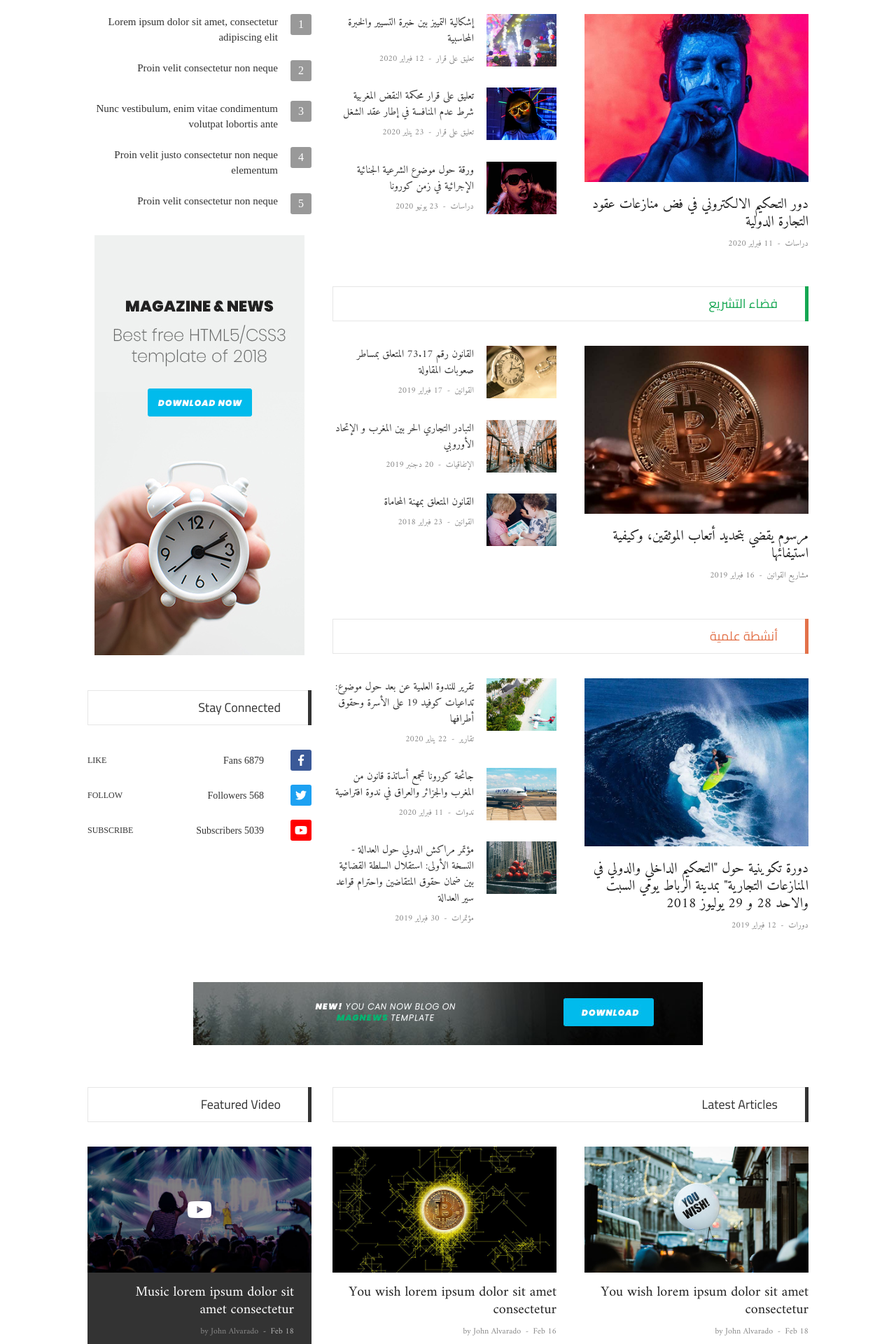
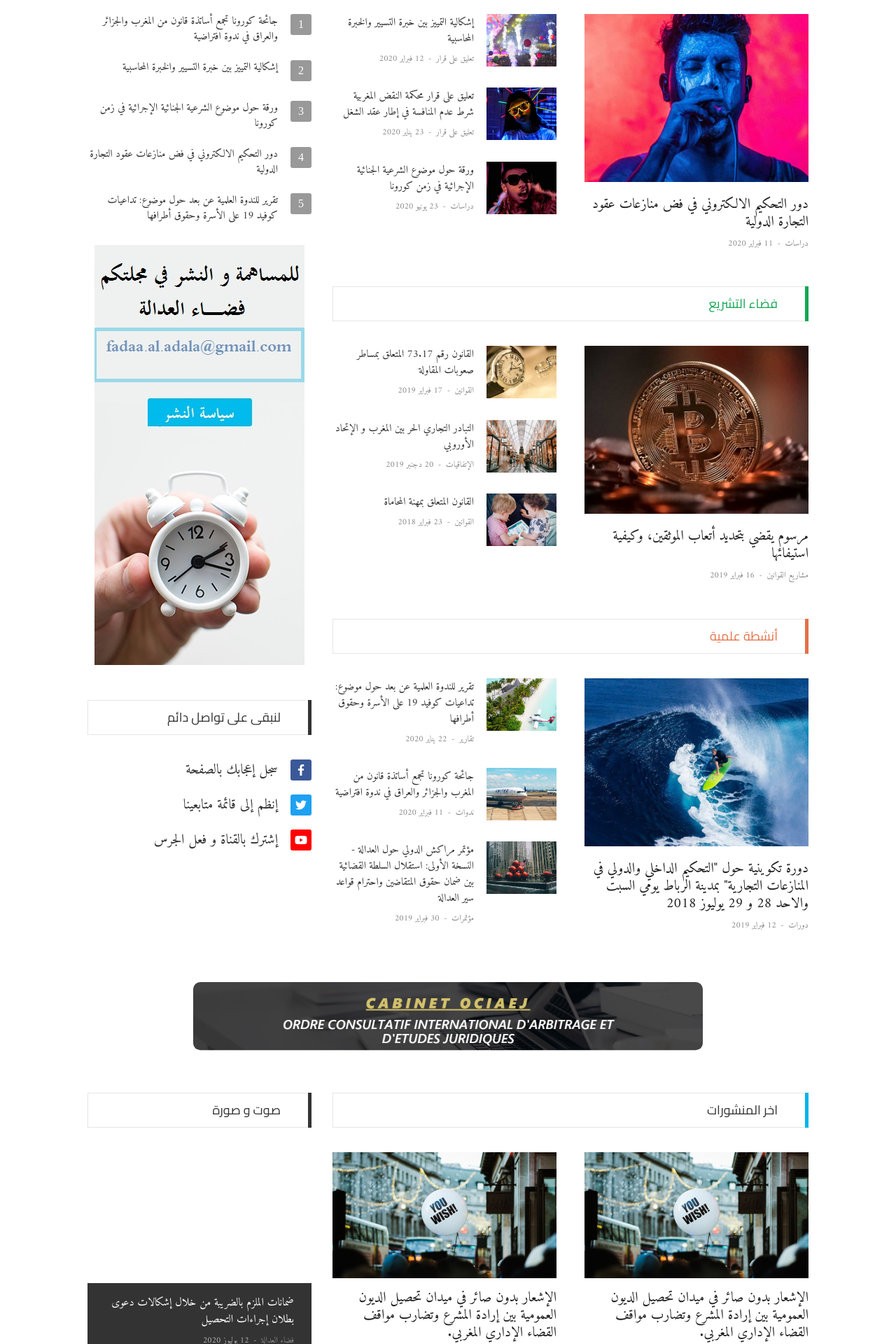
Before and after one commit to sana-ben036/Projet-de-stage, a PHP site: page / in a window 1280 px wide. Shown: the part 880-2800 px from the top of the page at 70% size. Run offline with PHP 8.4, Linux system fonts and the light colour scheme; some web fonts are replaced; grey boxes are pictures that could not be loaded.

Commit message:
update
latest article
side bar ( subscribe, social media, banner

```diff
--- a/css/main.css
+++ b/css/main.css
@@ -196,7 +196,7 @@ Input, textarea : 14px/1.6 '', Arial, sans-serif;
 }
 
 .left-topbar-item {
-  font-family: Roboto-Regular;
+  font-family: 'Cairo', serif;
   font-size: 12px;
   color: #ccc;
   line-height: 1.8;
@@ -225,7 +225,7 @@ a.left-topbar-item:hover {
 }
 
 .left-topbar-item:first-child:before {
-  display: none;
+  display: block;
 }
 
 /*---------------------------------------------*/
@@ -1186,7 +1186,7 @@ a.breadcrumb-item:hover {
 }
 
 .f1-s-7 {
-  font-family: Roboto-Medium;
+  font-family: 'Amiri', serif;
   font-size: 15px;
   line-height: 1.466667;
 }
@@ -1262,13 +1262,13 @@ a.breadcrumb-item:hover {
 }
 
 .f1-m-5 {
-  font-family: Roboto-Bold;
+  font-family: 'Cairo', sans-serif;
   font-size: 24px;
   line-height: 1.3;
 }
 
 .f1-m-6 {
-  font-family: Roboto-Regular;
+  font-family: 'Amiri', serif;
   font-size: 18px;
   line-height: 1.333333;
 }
--- a/index.html
+++ b/index.html
@@ -5,7 +5,7 @@
 	<meta charset="UTF-8">
 	<meta name="viewport" content="width=device-width, initial-scale=1">
 <!--===============================================================================================-->
-	<link rel="icon" type="image/png" href="images/icons/favicon.png"/>
+	<link rel="icon" type="image/png" href="images/icons/justice.png"/>
 <!--===============================================================================================-->
 	<link rel="stylesheet" type="text/css" href="vendor/bootstrap/css/bootstrap.min.css">
 	<link rel="stylesheet" type="text/css" href="vendor/bootstrap/css/bootstrap-rtl.min.css">
@@ -36,29 +36,23 @@
 			<div class="topbar">
 				<div class="content-topbar container h-100">
 					<div class="left-topbar">
-						<span class="left-topbar-item flex-wr-s-c">
-							<span>
-								New York, NY
-							</span>
-
-							<img class="m-b-1 m-rl-8" src="images/icons/icon-night.png" alt="IMG">
-
-							<span>
-								HI 58° LO 56°
-							</span>
-						</span>
-
-						<a href="#" class="left-topbar-item">
-							اتصل بنا
-						</a>
 
 						<a href="#" class="left-topbar-item">
 							الدخول
 						</a>
+
+						<a href="contact.html" class="left-topbar-item">
+							إتصل بنا
+						</a>
+						<a href="#" class="left-topbar-item">
+							سياسة النشر
+						</a>
+
+
 					</div>
 
 					<div class="right-topbar">
-						<a href="#">
+						<a href="https://www.facebook.com/OCIAEJ">
 							<span class="fab fa-facebook-f"></span>
 						</a>
 
@@ -66,7 +60,7 @@
 							<span class="fab fa-twitter"></span>
 						</a>
 
-						<a href="#">
+						<a href="https://www.youtube.com/channel/UChBRIuAYSgkGaaxioE4U9jw">
 							<span class="fab fa-youtube"></span>
 						</a>
 					</div>
@@ -92,33 +86,23 @@
 			<!-- Menu Mobile -->
 			<div class="menu-mobile">
 				<ul class="topbar-mobile">
-					<li class="left-topbar">
-						<span class="left-topbar-item flex-wr-s-c">
-							<span>
-								New York, NY
-							</span>
 
-							<img class="m-b-1 m-rl-8" src="images/icons/icon-night.png" alt="IMG">
-
-							<span>
-								HI 58° LO 56°
-							</span>
-						</span>
-					</li>
 
 					<li class="left-topbar">
 
 						<a href="#" class="left-topbar-item">
-							اتصل بنا
+							الدخول
 						</a>
-
+						<a href="contact.html" class="left-topbar-item">
+							إتصل بنا
+						</a>
 						<a href="#" class="left-topbar-item">
-							الدخول
+							سياسة النشر
 						</a>
 					</li>
 
 					<li class="right-topbar">
-						<a href="#">
+						<a href="https://www.facebook.com/OCIAEJ">
 							<span class="fab fa-facebook-f"></span>
 						</a>
 
@@ -126,7 +110,7 @@
 							<span class="fab fa-twitter"></span>
 						</a>
 
-						<a href="#">
+						<a href="https://www.youtube.com/channel/UChBRIuAYSgkGaaxioE4U9jw">
 							<span class="fab fa-youtube"></span>
 						</a>
 					</li>
@@ -876,7 +842,7 @@
 									</div>
 
 									<a href="#" class="size-w-3 f1-s-7 cl3 hov-cl10 trans-03">
-										Lorem ipsum dolor sit amet, consectetur adipiscing elit
+										جائحة كورونا تجمع أساتذة قانون من المغرب والجزائر والعراق في ندوة افتراضية
 									</a>
 								</li>
 
@@ -886,7 +852,7 @@
 									</div>
 
 									<a href="#" class="size-w-3 f1-s-7 cl3 hov-cl10 trans-03">
-										Proin velit consectetur non neque
+										إشكالية التمييز بين خبرة التسيير والخبرة المحاسبية
 									</a>
 								</li>
 
@@ -896,7 +862,7 @@
 									</div>
 
 									<a href="#" class="size-w-3 f1-s-7 cl3 hov-cl10 trans-03">
-										Nunc vestibulum, enim vitae condimentum volutpat lobortis ante
+										ورقة حول موضوع الشرعية الجنائية الإجرائية في زمن كورونا
 									</a>
 								</li>
 
@@ -906,7 +872,7 @@
 									</div>
 
 									<a href="#" class="size-w-3 f1-s-7 cl3 hov-cl10 trans-03">
-										Proin velit justo consectetur non neque elementum
+										دور التحكيم الالكتروني في فض منازعات عقود التجارة الدولية
 									</a>
 								</li>
 
@@ -916,7 +882,7 @@
 									</div>
 
 									<a href="#" class="size-w-3 f1-s-7 cl3 hov-cl10 trans-03">
-										Proin velit consectetur non neque
+										تقرير للندوة العلمية عن بعد حول موضوع: تداعيات كوفيد 19 على الأسرة وحقوق أطرافها
 									</a>
 								</li>
 							</ul>
@@ -933,23 +899,22 @@
 						<div class="p-t-50">
 							<div class="how2 how2-cl4 flex-s-c">
 								<h3 class="f1-m-2 cl3 tab01-title">
-									Stay Connected
+									لنبقى على تواصل دائم
+
 								</h3>
 							</div>
 
 							<ul class="p-t-35">
 								<li class="flex-wr-sb-c p-b-20">
-									<a href="#" class="size-a-8 flex-c-c borad-3 size-a-8 bg-facebook fs-16 cl0 hov-cl0">
+									<a href="https://www.facebook.com/OCIAEJ" class="size-a-8 flex-c-c borad-3 size-a-8 bg-facebook fs-16 cl0 hov-cl0">
 										<span class="fab fa-facebook-f"></span>
 									</a>
 
 									<div class="size-w-3 flex-wr-sb-c">
-										<span class="f1-s-8 cl3 p-r-20">
-											6879 Fans
-										</span>
 
-										<a href="#" class="f1-s-9 text-uppercase cl3 hov-cl10 trans-03">
-											Like
+
+										<a href="https://www.facebook.com/OCIAEJ" class="f1-m-3 text-uppercase cl3 hov-cl10 trans-03">
+											سجل إعجابك بالصفحة
 										</a>
 									</div>
 								</li>
@@ -960,28 +925,24 @@
 									</a>
 
 									<div class="size-w-3 flex-wr-sb-c">
-										<span class="f1-s-8 cl3 p-r-20">
-											568 Followers
-										</span>
 
-										<a href="#" class="f1-s-9 text-uppercase cl3 hov-cl10 trans-03">
-											Follow
+
+										<a href="#" class="f1-m-3 text-uppercase cl3 hov-cl10 trans-03">
+											إنظم إلى قائمة متابعينا
 										</a>
 									</div>
 								</li>
 
 								<li class="flex-wr-sb-c p-b-20">
-									<a href="#" class="size-a-8 flex-c-c borad-3 size-a-8 bg-youtube fs-16 cl0 hov-cl0">
+									<a href="https://www.youtube.com/channel/UChBRIuAYSgkGaaxioE4U9jw" class="size-a-8 flex-c-c borad-3 size-a-8 bg-youtube fs-16 cl0 hov-cl0">
 										<span class="fab fa-youtube"></span>
 									</a>
 
 									<div class="size-w-3 flex-wr-sb-c">
-										<span class="f1-s-8 cl3 p-r-20">
-											5039 Subscribers
-										</span>
 
-										<a href="#" class="f1-s-9 text-uppercase cl3 hov-cl10 trans-03">
-											Subscribe
+
+										<a href="https://www.youtube.com/channel/UChBRIuAYSgkGaaxioE4U9jw" class="f1-m-3 text-uppercase cl3 hov-cl10 trans-03">
+											إشترك بالقناة و فعل الجرس
 										</a>
 									</div>
 								</li>
@@ -996,8 +957,8 @@
 	<!-- Banner -->
 	<div class="container">
 		<div class="flex-c-c">
-			<a href="#">
-				<img class="max-w-full" src="images/banner-01.jpg" alt="IMG">
+			<a href="https://www.ociaej.ma/">
+				<img class="max-w-full" src="images/banner-4.png" alt="IMG">
 			</a>
 		</div>
 	</div>
@@ -1007,9 +968,9 @@
 		<div class="container">
 			<div class="row justify-content-center">
 				<div class="col-md-10 col-lg-8 p-b-20">
-					<div class="how2 how2-cl4 flex-s-c m-r-10 m-r-0-sr991">
+					<div class="how2 how2-cl5 flex-s-c m-r-10 m-r-0-sr991">
 						<h3 class="f1-m-2 cl3 tab01-title">
-							Latest Articles
+							اخر المنشورات
 						</h3>
 					</div>
 
@@ -1024,13 +985,13 @@
 								<div class="p-t-16">
 									<h5 class="p-b-5">
 										<a href="blog-detail-01.html" class="f1-m-3 cl2 hov-cl10 trans-03">
-											You wish lorem ipsum dolor sit amet consectetur
+											الإشعار بدون صائر في ميدان تحصيل الديون العمومية بين إرادة المشرع وتضارب مواقف القضاء الإداري المغربي.
 										</a>
 									</h5>
 
 									<span class="cl8">
 										<a href="#" class="f1-s-4 cl8 hov-cl10 trans-03">
-											by John Alvarado
+											فضاء العدالة
 										</a>
 
 										<span class="f1-s-3 m-rl-3">
@@ -1038,7 +999,7 @@
 										</span>
 
 										<span class="f1-s-3">
-											Feb 18
+											12 فبراير 2020
 										</span>
 									</span>
 								</div>
@@ -1049,19 +1010,19 @@
 							<!-- Item latest -->
 							<div class="m-b-45">
 								<a href="blog-detail-01.html" class="wrap-pic-w hov1 trans-03">
-									<img src="images/latest-02.jpg" alt="IMG">
+									<img src="images/latest-01.jpg" alt="IMG">
 								</a>
 
 								<div class="p-t-16">
 									<h5 class="p-b-5">
 										<a href="blog-detail-01.html" class="f1-m-3 cl2 hov-cl10 trans-03">
-											You wish lorem ipsum dolor sit amet consectetur
+											الإشعار بدون صائر في ميدان تحصيل الديون العمومية بين إرادة المشرع وتضارب مواقف القضاء الإداري المغربي.
 										</a>
 									</h5>
 
 									<span class="cl8">
 										<a href="#" class="f1-s-4 cl8 hov-cl10 trans-03">
-											by John Alvarado
+											فضاء العدالة
 										</a>
 
 										<span class="f1-s-3 m-rl-3">
@@ -1069,7 +1030,7 @@
 										</span>
 
 										<span class="f1-s-3">
-											Feb 16
+											12 فبراير 2020
 										</span>
 									</span>
 								</div>
@@ -1080,19 +1041,19 @@
 							<!-- Item latest -->
 							<div class="m-b-45">
 								<a href="blog-detail-01.html" class="wrap-pic-w hov1 trans-03">
-									<img src="images/latest-03.jpg" alt="IMG">
+									<img src="images/latest-01.jpg" alt="IMG">
 								</a>
 
 								<div class="p-t-16">
 									<h5 class="p-b-5">
 										<a href="blog-detail-01.html" class="f1-m-3 cl2 hov-cl10 trans-03">
-											You wish lorem ipsum dolor sit amet consectetur
+											الإشعار بدون صائر في ميدان تحصيل الديون العمومية بين إرادة المشرع وتضارب مواقف القضاء الإداري المغربي.
 										</a>
 									</h5>
 
 									<span class="cl8">
 										<a href="#" class="f1-s-4 cl8 hov-cl10 trans-03">
-											by John Alvarado
+											فضاء العدالة
 										</a>
 
 										<span class="f1-s-3 m-rl-3">
@@ -1100,7 +1061,7 @@
 										</span>
 
 										<span class="f1-s-3">
-											Feb 15
+											12 فبراير 2020
 										</span>
 									</span>
 								</div>
@@ -1111,19 +1072,19 @@
 							<!-- Item latest -->
 							<div class="m-b-45">
 								<a href="blog-detail-01.html" class="wrap-pic-w hov1 trans-03">
-									<img src="images/latest-04.jpg" alt="IMG">
+									<img src="images/latest-01.jpg" alt="IMG">
 								</a>
 
 								<div class="p-t-16">
 									<h5 class="p-b-5">
 										<a href="blog-detail-01.html" class="f1-m-3 cl2 hov-cl10 trans-03">
-											You wish lorem ipsum dolor sit amet consectetur
+											الإشعار بدون صائر في ميدان تحصيل الديون العمومية بين إرادة المشرع وتضارب مواقف القضاء الإداري المغربي.
 										</a>
 									</h5>
 
 									<span class="cl8">
 										<a href="#" class="f1-s-4 cl8 hov-cl10 trans-03">
-											by John Alvarado
+											فضاء العدالة
 										</a>
 
 										<span class="f1-s-3 m-rl-3">
@@ -1131,7 +1092,7 @@
 										</span>
 
 										<span class="f1-s-3">
-											Feb 13
+											12 فبراير 2020
 										</span>
 									</span>
 								</div>
@@ -1142,19 +1103,19 @@
 							<!-- Item latest -->
 							<div class="m-b-45">
 								<a href="blog-detail-01.html" class="wrap-pic-w hov1 trans-03">
-									<img src="images/latest-05.jpg" alt="IMG">
+									<img src="images/latest-01.jpg" alt="IMG">
 								</a>
 
 								<div class="p-t-16">
 									<h5 class="p-b-5">
 										<a href="blog-detail-01.html" class="f1-m-3 cl2 hov-cl10 trans-03">
-											You wish lorem ipsum dolor sit amet consectetur
+											الإشعار بدون صائر في ميدان تحصيل الديون العمومية بين إرادة المشرع وتضارب مواقف القضاء الإداري المغربي.
 										</a>
 									</h5>
 
 									<span class="cl8">
 										<a href="#" class="f1-s-4 cl8 hov-cl10 trans-03">
-											by John Alvarado
+											فضاء العدالة
 										</a>
 
 										<span class="f1-s-3 m-rl-3">
@@ -1162,7 +1123,7 @@
 										</span>
 
 										<span class="f1-s-3">
-											Feb 10
+											12 فبراير 2020
 										</span>
 									</span>
 								</div>
@@ -1173,19 +1134,19 @@
 							<!-- Item latest -->
 							<div class="m-b-45">
 								<a href="blog-detail-01.html" class="wrap-pic-w hov1 trans-03">
-									<img src="images/latest-06.jpg" alt="IMG">
+									<img src="images/latest-01.jpg" alt="IMG">
 								</a>
 
 								<div class="p-t-16">
 									<h5 class="p-b-5">
 										<a href="blog-detail-01.html" class="f1-m-3 cl2 hov-cl10 trans-03">
-											You wish lorem ipsum dolor sit amet consectetur
+											الإشعار بدون صائر في ميدان تحصيل الديون العمومية بين إرادة المشرع وتضارب مواقف القضاء الإداري المغربي.
 										</a>
 									</h5>
 
 									<span class="cl8">
 										<a href="#" class="f1-s-4 cl8 hov-cl10 trans-03">
-											by John Alvarado
+											فضاء العدالة
 										</a>
 
 										<span class="f1-s-3 m-rl-3">
@@ -1193,7 +1154,7 @@
 										</span>
 
 										<span class="f1-s-3">
-											Feb 09
+											12 فبراير 2020
 										</span>
 									</span>
 								</div>
@@ -1204,33 +1165,29 @@
 
 				<div class="col-md-10 col-lg-4">
 					<div class="p-l-10 p-rl-0-sr991 p-b-20">
-						<!-- Video -->
+						<!-- صوت و صورة -->
 						<div class="p-b-55">
 							<div class="how2 how2-cl4 flex-s-c m-b-35">
 								<h3 class="f1-m-2 cl3 tab01-title">
-									Featured Video
+									صوت و صورة
 								</h3>
 							</div>
 
 							<div>
 								<div class="wrap-pic-w pos-relative">
-									<img src="images/video-01.jpg" alt="IMG">
-
-									<button class="s-full ab-t-l flex-c-c fs-32 cl0 hov-cl10 trans-03" data-toggle="modal" data-target="#modal-video-01">
-										<span class="fab fa-youtube"></span>
-									</button>
+									<iframe  width="320" height="180" src="https://www.youtube.com/embed/tVTNaoYiQac" frameborder="0" allowfullscreen></iframe>
 								</div>
 
 								<div class="p-tb-16 p-rl-25 bg3">
 									<h5 class="p-b-5">
-										<a href="#" class="f1-m-3 cl0 hov-cl10 trans-03">
-											Music lorem ipsum dolor sit amet consectetur
+										<a href="#" class="f1-m-1 cl0 hov-cl10 trans-03">
+											ضمانات الملزم بالضريبة من خلال إشكالات دعوى بطلان إجراءات التحصيل
 										</a>
 									</h5>
 
 									<span class="cl15">
 										<a href="#" class="f1-s-4 cl8 hov-cl10 trans-03">
-											by John Alvarado
+											فضاء العدالة
 										</a>
 
 										<span class="f1-s-3 m-rl-3">
@@ -1238,7 +1195,7 @@
 										</span>
 
 										<span class="f1-s-3">
-											Feb 18
+											12 يوليوز 2020
 										</span>
 									</span>
 								</div>
@@ -1248,17 +1205,17 @@
 						<!-- Subscribe -->
 						<div class="bg10 p-rl-35 p-t-28 p-b-35 m-b-55">
 							<h5 class="f1-m-5 cl0 p-b-10">
-								Subscribe
+								للإشتراك في المجلة
 							</h5>
 
-							<p class="f1-s-1 cl0 p-b-25">
-								Get all latest content delivered to your email a few times a month.
+							<p class="f1-m-1 cl0 p-b-25">
+								توصل بجديد المقالات و النصوص القانونية و الأنشطة العلمية المعلن عنها ، و ذلك من خلال إرسال التفاصيل إلى بريدكم الإلكتروني بشكل دوري
 							</p>
 
-							<form class="size-a-9 pos-relative">
-								<input class="s-full f1-m-6 cl6 plh9 p-l-20 p-r-55" type="text" name="email" placeholder="Email">
+							<form  class="size-a-9 pos-relative">
+								<input class="s-full f1-m-6 cl6 plh9 p-l-20 p-r-55" type="text" name="email" placeholder="البريد الإلكتروني">
 
-								<button class="size-a-10 flex-c-c ab-t-r fs-16 cl9 hov-cl10 trans-03">
+                                <button class="size-a-10 flex-c-c ab-t-r fs-16 cl9 hov-cl10 trans-03">
 									<i class="fa fa-arrow-right"></i>
 								</button>
 							</form>
@@ -1268,42 +1225,43 @@
 						<div class="p-b-55">
 							<div class="how2 how2-cl4 flex-s-c m-b-30">
 								<h3 class="f1-m-2 cl3 tab01-title">
-									Tags
+									علامات
 								</h3>
 							</div>
 
 							<div class="flex-wr-s-s m-rl--5">
 								<a href="#" class="flex-c-c size-h-2 bo-1-rad-20 bocl12 f1-s-1 cl8 hov-btn2 trans-03 p-rl-20 p-tb-5 m-all-5">
-									Fashion
+									دراسات
 								</a>
 
 								<a href="#" class="flex-c-c size-h-2 bo-1-rad-20 bocl12 f1-s-1 cl8 hov-btn2 trans-03 p-rl-20 p-tb-5 m-all-5">
-									Lifestyle
+									تعليق على قرار
 								</a>
 
 								<a href="#" class="flex-c-c size-h-2 bo-1-rad-20 bocl12 f1-s-1 cl8 hov-btn2 trans-03 p-rl-20 p-tb-5 m-all-5">
-									Denim
+									اراء
 								</a>
 
 								<a href="#" class="flex-c-c size-h-2 bo-1-rad-20 bocl12 f1-s-1 cl8 hov-btn2 trans-03 p-rl-20 p-tb-5 m-all-5">
-									Streetstyle
+									قانون
 								</a>
 
 								<a href="#" class="flex-c-c size-h-2 bo-1-rad-20 bocl12 f1-s-1 cl8 hov-btn2 trans-03 p-rl-20 p-tb-5 m-all-5">
-									Crafts
+									أحكام قضائية
 								</a>
 
 								<a href="#" class="flex-c-c size-h-2 bo-1-rad-20 bocl12 f1-s-1 cl8 hov-btn2 trans-03 p-rl-20 p-tb-5 m-all-5">
-									Magazine
+									فعاليات
 								</a>
 
 								<a href="#" class="flex-c-c size-h-2 bo-1-rad-20 bocl12 f1-s-1 cl8 hov-btn2 trans-03 p-rl-20 p-tb-5 m-all-5">
-									News
+									تقارير
 								</a>
 
 								<a href="#" class="flex-c-c size-h-2 bo-1-rad-20 bocl12 f1-s-1 cl8 hov-btn2 trans-03 p-rl-20 p-tb-5 m-all-5">
-									Blogs
+									مرئيات
 								</a>
+
 							</div>
 						</div>
 					</div>
@@ -1329,12 +1287,12 @@
 								تهتم المجلة بنشر مختلف المواد التي لها علاقة بمجال القانون المغربي ، سواء المقالات القانونية أو الرسائل والأطروحات بما في ذلك الاجتهادات القضائية. وفي إطار تقريب المعلومة القانونية دائما، يقوم الموقع بدور الوسيط ولاسيما ما يخص النصوص القانونية المغربية والمقارنة، وكدا مختلف المجالات الاليكترونية والتي تهتم بالمجال القانون. وفي هذا الإطار لا يتحمل الموقع أية مسؤولية في المواد المنشور، وإنما ينسب الفكر أو التوجه لصاحب المقال، ونضع رهن إشارة الزائر، في حالة أي إخلال أو مس بالأمانة العلمية أو في ما يتعلق بأي محتوى خارج المادة العلمية المنشورة، التواصل معنا من أجل معالجة المشكل وذلك عبر البريد الإلكتروني
 							</p>
 
-							<p class="f1-s-1 cl11 p-b-16">
+							<p class="f1-s-5 cl11 p-b-16">
 								fadaa.al.adala@gmail.com
 							</p>
 
 							<div class="p-t-15">
-								<a href="#" class="fs-18 cl11 hov-cl10 trans-03 m-r-8">
+								<a href="https://www.facebook.com/OCIAEJ" class="fs-18 cl11 hov-cl10 trans-03 m-r-8">
 									<span class="fab fa-facebook-f"></span>
 								</a>
 
@@ -1342,7 +1300,7 @@
 									<span class="fab fa-twitter"></span>
 								</a>
 
-								<a href="#" class="fs-18 cl11 hov-cl10 trans-03 m-r-8">
+								<a href="https://www.youtube.com/channel/UChBRIuAYSgkGaaxioE4U9jw" class="fs-18 cl11 hov-cl10 trans-03 m-r-8">
 									<span class="fab fa-youtube"></span>
 								</a>
 							</div>
@@ -1365,12 +1323,12 @@
 								<div class="size-w-5">
 									<h6 class="p-b-5">
 										<a href="#" class="f1-s-5 cl11 hov-cl10 trans-03">
-											Donec metus orci, malesuada et lectus vitae
+											جائحة كورونا تجمع أساتذة قانون من المغرب والجزائر والعراق في ندوة افتراضية
 										</a>
 									</h6>
 
 									<span class="f1-s-3 cl6">
-										Feb 17
+										22 فبراير 2020
 									</span>
 								</div>
 							</li>
@@ -1383,12 +1341,12 @@
 								<div class="size-w-5">
 									<h6 class="p-b-5">
 										<a href="#" class="f1-s-5 cl11 hov-cl10 trans-03">
-											Lorem ipsum dolor sit amet, consectetur
+											إشكالية التمييز بين خبرة التسيير والخبرة المحاسبية
 										</a>
 									</h6>
 
 									<span class="f1-s-3 cl6">
-										Feb 16
+										22 فبراير 2020
 									</span>
 								</div>
 							</li>
@@ -1401,12 +1359,12 @@
 								<div class="size-w-5">
 									<h6 class="p-b-5">
 										<a href="#" class="f1-s-5 cl11 hov-cl10 trans-03">
-											Suspendisse dictum enim quis imperdiet auctor
+											ورقة حول موضوع الشرعية الجنائية الإجرائية في زمن كورونا
 										</a>
 									</h6>
 
 									<span class="f1-s-3 cl6">
-										Feb 15
+										22 فبراير 2020
 									</span>
 								</div>
 							</li>
@@ -1423,31 +1381,31 @@
 						<ul class="m-t--12">
 							<li class="how-bor1 p-rl-5 p-tb-10">
 								<a href="#" class="f1-s-5 cl11 hov-cl10 trans-03 p-tb-8">
-									Fashion (22)
+									فضاء التشريع (22)
 								</a>
 							</li>
 
 							<li class="how-bor1 p-rl-5 p-tb-10">
 								<a href="#" class="f1-s-5 cl11 hov-cl10 trans-03 p-tb-8">
-									Technology (29)
+									مقالات قانونية  (22)
 								</a>
 							</li>
 
 							<li class="how-bor1 p-rl-5 p-tb-10">
 								<a href="#" class="f1-s-5 cl11 hov-cl10 trans-03 p-tb-8">
-									Street Style (15)
+									الإجتهاد القضائي (22)
 								</a>
 							</li>
 
 							<li class="how-bor1 p-rl-5 p-tb-10">
 								<a href="#" class="f1-s-5 cl11 hov-cl10 trans-03 p-tb-8">
-									Life Style (28)
+								    أنشطة علمية (22)
 								</a>
 							</li>
 
 							<li class="how-bor1 p-rl-5 p-tb-10">
 								<a href="#" class="f1-s-5 cl11 hov-cl10 trans-03 p-tb-8">
-									DIY & Crafts (16)
+								    صوت و صورة (22)
 								</a>
 							</li>
 						</ul>
```
Also changed, not shown: other parts of index.html (+7 -25 lines), images/banner-02.jpg, images/banner-4.png (added), images/banner.jpg (deleted), images/banner.png (added), images/icons/justice.png (added).
